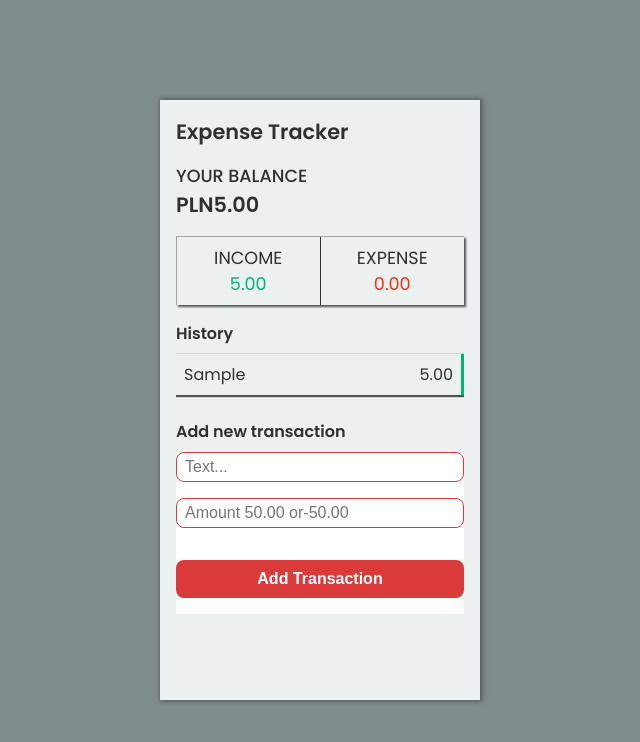
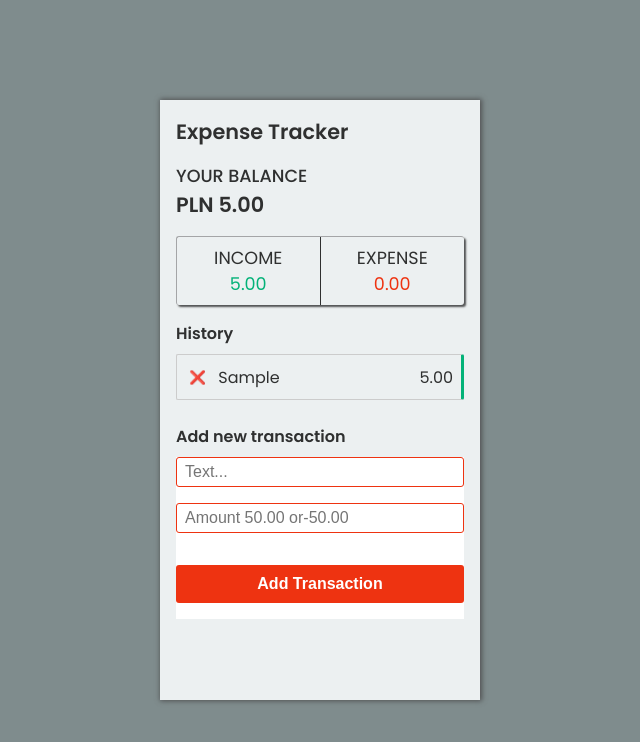
Before and after one commit to ajarek/react-58-vite-zustand-expense-tracker, a React (Vite) app: page / in a window 1280 px wide. Both pictures are taken after typing "Sample", "5" into the empty fields and a click on the input "Add Transaction". Shown: the top 742 px of the page, without its empty margins (320-960 px from the left). Built offline with nearby package versions, Linux system fonts and the light colour scheme.

Commit message:
added delete & sort

```diff
--- a/src/components/Header.jsx
+++ b/src/components/Header.jsx
@@ -20,7 +20,7 @@ const Header = () => {
       </div>
       <div className="result-balance">
         <h2>Your balance</h2>
-        <h2><span>PLN</span><span>{(sumIncomes()+sumExpense()).toFixed(2)}</span></h2>
+        <h2><span>PLN </span><span>{(sumIncomes()+sumExpense()).toFixed(2)}</span></h2>
       </div>
       <div className="income-expense-card">
         <div className="income"><h3>Income <span>{ sumIncomes().toFixed(2)}</span></h3></div>
--- a/src/components/History.jsx
+++ b/src/components/History.jsx
@@ -1,19 +1,41 @@
 import React from 'react'
 import Store from '../store/Store'
 const History = () => {
-  const { amounts, addAmount, saveAmount } = Store()
+  const { amounts, addAmount, saveAmount, removeAmount } = Store()
   return (
     <div className='history'>
       <h4>History</h4>
       <div className='wrapper-items'>
-        {amounts.map((amount, index) => {
-          return (
-            <div className='item' key={index}>
-              <div className='name-transaction'>{amount.text}</div>
-              <div className='amount-transaction'>{(+amount.amount).toFixed(2)}</div>
-            </div>
-          )
-        })}
+        {amounts
+          .sort((a, b) => b.date - a.date)
+          .map((amount, index) => {
+            return (
+              <div
+                className='item'
+                key={index}
+                style={
+                  +amount.amount > 0
+                    ? { borderRight: '3px solid #03b278 ' }
+                    : { borderRight: '3px solid #ee3311 ' }
+                }
+              >
+                <button
+                  onClick={() => {
+                    removeAmount(index)
+                    saveAmount()
+                  }}
+                >
+                  ❌
+                </button>
+                <div className="wrapper-transaction">
+                <div className='name-transaction'>{amount.text}</div>
+                <div className='amount-transaction'>
+                </div>
+                  {(+amount.amount).toFixed(2)}
+                </div>
+              </div>
+            )
+          })}
       </div>
     </div>
   )
--- a/src/components/Transaction.jsx
+++ b/src/components/Transaction.jsx
@@ -7,11 +7,13 @@ const Transaction = () => {
   const onSubmit = (data) => {
    const newData={
     text:data.text,
-    amount:data.amount
+    amount:data.amount,
+    date:new Date()
    }
    addAmount(newData)
    saveAmount()
   }
+
   return (
     <div className='transaction'>
       <h4>Add new transaction</h4>
--- a/src/index.css
+++ b/src/index.css
@@ -56,6 +56,7 @@ margin-bottom: 1rem;
   border-left:1px solid #a4a5a7;
   border-top:1px solid #a4a5a7;
   margin-top: 1rem;
+  border-radius: 3px;
 }
 .header .income-expense-card .income,.header .income-expense-card .expense{
  width: 50%;
@@ -64,6 +65,7 @@ margin-bottom: 1rem;
  display: flex;
  flex-direction: column;
  padding: 0.5rem 0;
+
 }
 .header .income-expense-card .income{
   border-right: 1px solid;
@@ -96,14 +98,37 @@ margin-bottom: 0.5rem;
   width: 100%;
   display: flex;
   justify-content: space-between;
-  box-shadow: 1px 1px 1px 1px #515253;
   margin-bottom: 0.5rem;
   padding: 0.5rem ;
-  border-right:3px solid #03b278 ;
+  border: 1px solid #ccc;
   font-size: 1rem;
+  border-radius: 2px;
 }
-.history .wrapper-items .item:nth-child(2){
-  border-right:3px solid #ee3311 ;
+.history .wrapper-items .item button{
+  width: 28px;
+  height: 28px;
+  border: none;
+  border-radius: 50%;
+  display: flex;
+  justify-content: center;
+  align-items: center;
+  background-color: transparent;
+  color: #ee3311;
+  cursor: pointer;
+  transition: all 0.3s ease-in-out;
+}
+.wrapper-transaction{
+  width: 100%;
+  display: flex;
+  justify-content: space-between;
+  align-items: center;
+  padding-left: 0.5rem;
+}
+.history .wrapper-items .item button:hover{
+
+
+  border: 2px solid #ee3311;
+
 }
 .transaction{
   width: 100%;
@@ -118,17 +143,17 @@ margin-bottom: 0.5rem;
 .form input{
   width: 100%;
   height: 30px;
-  border-radius: 8px;
+  border-radius: 3px;
   font-size: 16px;
   font-weight: 400;
   padding: 0 8px;
-  border: 1px solid #db3a3a;
+  border: 1px solid #ee3311;
   margin-bottom: 1rem;
   font-family: 'Montserrat', sans-serif;
 }
 
 .form input[type='submit'] {
-  background: #db3a3a;
+  background: #ee3311;
   height: 38px;
   font-weight: 600;
   color: #fff;
--- a/src/store/Store.jsx
+++ b/src/store/Store.jsx
@@ -7,7 +7,10 @@ const Store = create((set) => ({
       amounts: [...state.amounts, amount],
     }))
   },
-
+  removeAmount: (index) =>
+  set((state) => ({
+    amounts: state.amounts.filter((_, i) => i !== index),
+  })),
 
   saveAmount: () => {
     set((state) => {
```
